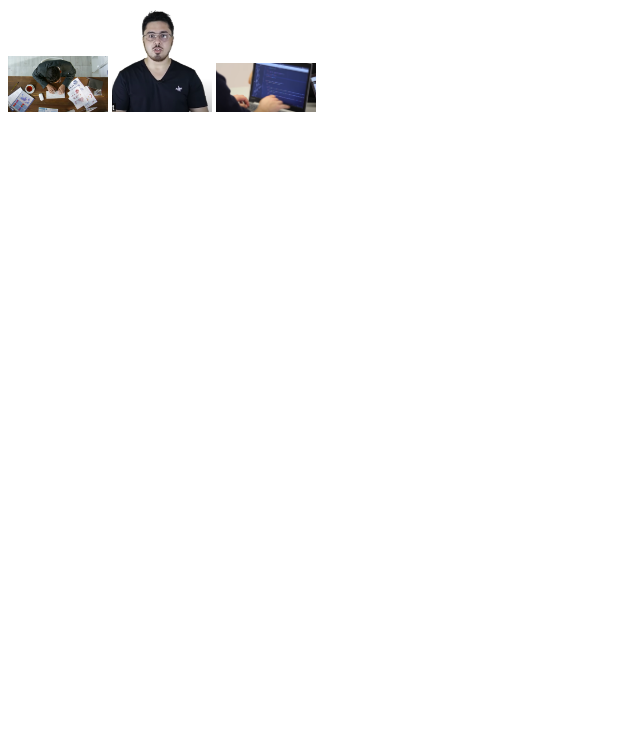
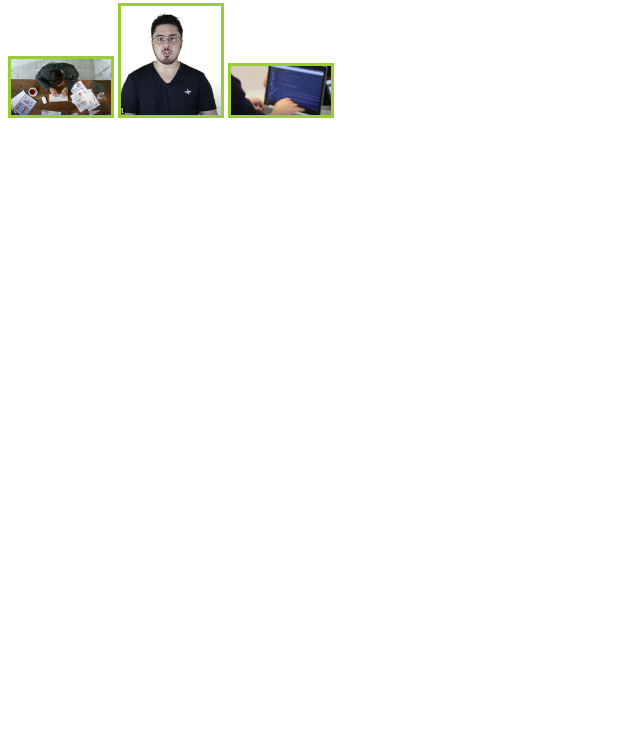
Before and after one commit to tasnia-sultana/my-third-repo, a plain HTML site: page index.html in a window 1280 px wide. Shown: the part 56-800 px from the top of the page, without its empty margins (0-640 px from the left). Drawn offline with Linux system fonts and the light colour scheme.

Commit message:
changed border color

```diff
--- a/styles/sliders.css
+++ b/styles/sliders.css
@@ -1,4 +1,4 @@
 img{
     width: 100px;
-    border-image: 20px solid black;
+    border: 3px solid yellowgreen;
 }
```
